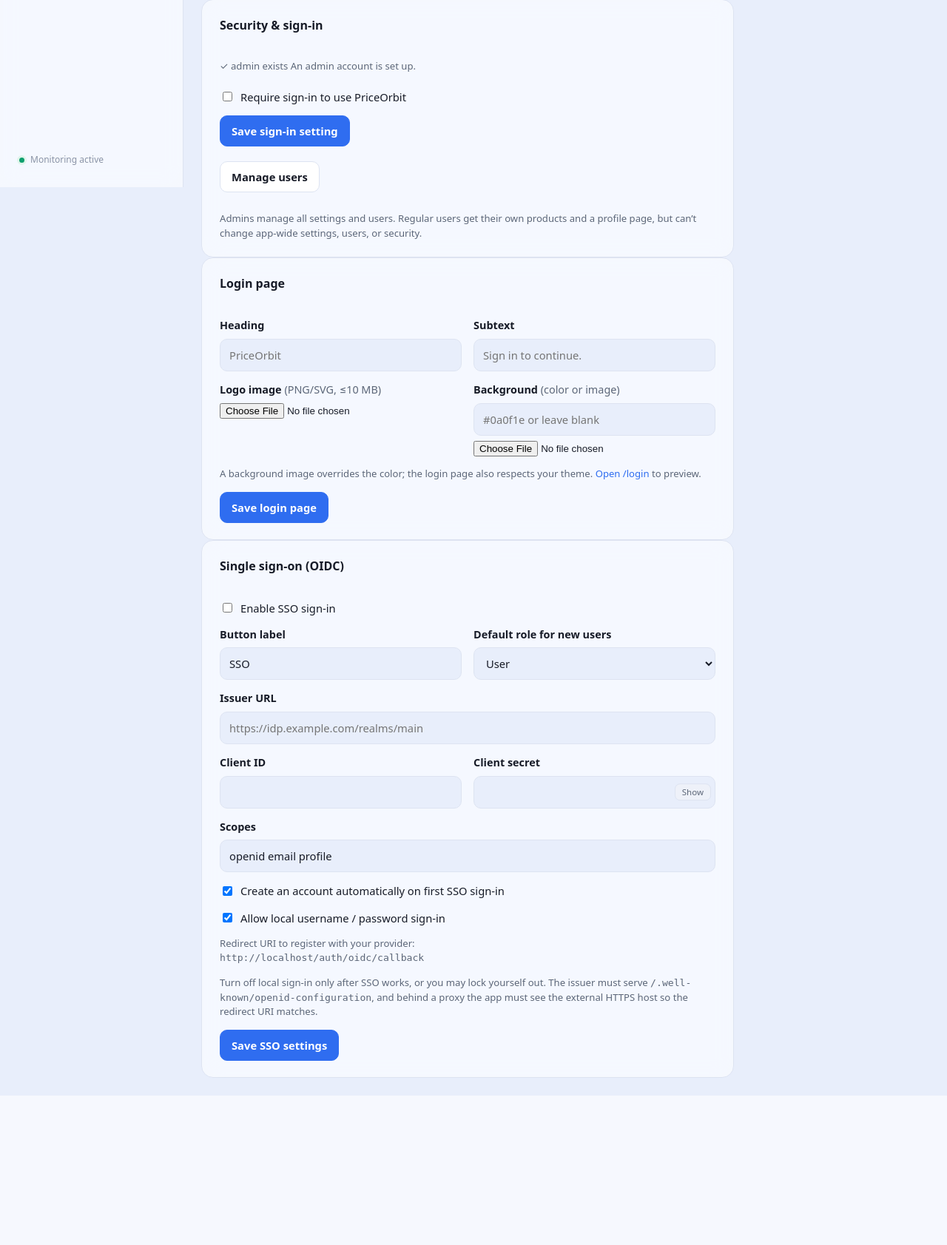
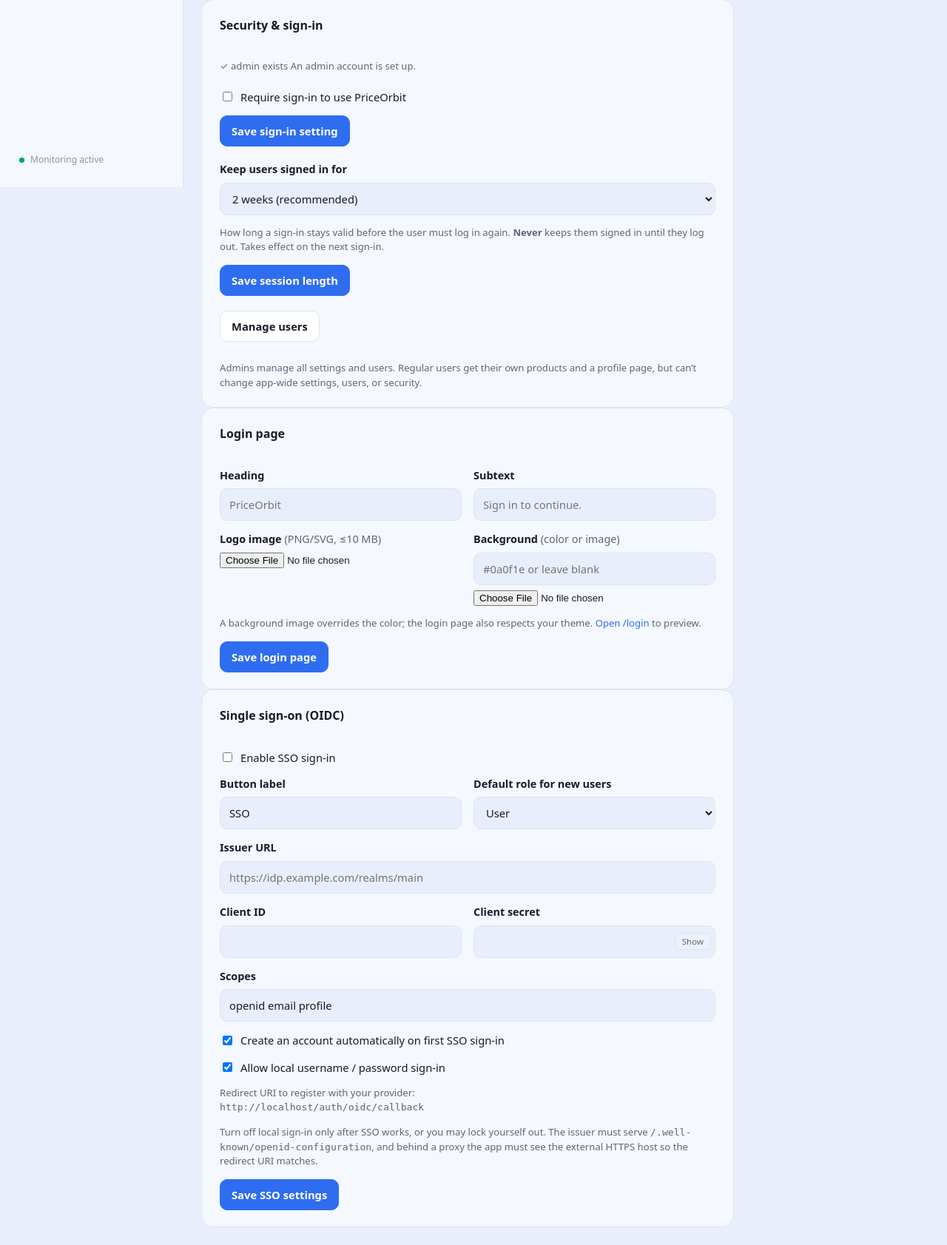
Before and after one commit to fluxden/PriceOrbit, a FastAPI app: page /admin in a window 1280 px wide. Shown: the part 547-2230 px from the top of the page at 74% size. Before the commit the page ends 2028 px from the top, so only its background shows below. Run offline with FastAPI, Linux system fonts and the light colour scheme; tables that the repository leaves empty hold one stand-in row (values such as "Sample post"); data that the repository does not hold is empty; parts of the project's set-up code (start-up, migrations or seed data) failed here and were passed over.

Commit message:
added session limit

```diff
--- a/app/services/audit.py
+++ b/app/services/audit.py
@@ -13,6 +13,7 @@ LABELS = {
     "admin.created": "Admin account created",
     "login.enabled": "Login requirement enabled",
     "login.disabled": "Login requirement disabled",
+    "session.lifetime_changed": "Session length changed",
     "user.created": "User created",
     "user.role_changed": "Role changed",
     "user.activated": "User enabled",
--- a/app/web/routes.py
+++ b/app/web/routes.py
@@ -10,6 +10,7 @@ from urllib.parse import quote, urlencode, urlparse
 import logging
 import os
 import secrets
+import time
 
 from fastapi import APIRouter, Depends, File, Form, Query, Request, UploadFile
 from fastapi.responses import HTMLResponse, JSONResponse, PlainTextResponse, RedirectResponse
@@ -46,6 +47,12 @@ from app.services.product_detail import (
 
 BASE_DIR = Path(__file__).resolve().parent
 templates = Jinja2Templates(directory=str(BASE_DIR / "templates"))
+
+# Cache-busting token for static CSS/JS. Recomputed each process start, so a
+# redeploy/restart forces browsers (and any caching reverse proxy) to fetch the
+# new files instead of serving stale assets against freshly-rendered HTML — the
+# cause of "new bubble markup, dead old dropdown JS" after an upgrade.
+_ASSET_V = str(int(time.time()))
 
 
 @pass_context
@@ -197,7 +204,8 @@ def _base_context(request: Request, active: str) -> dict:
     return {"request": request, "app_name": settings.app_name, "active": active,
             "nav_items": nav, "theme_style": theme_style, "theme_base": theme_base,
             "current_user": cur_user, "login_enabled": login_on, "time_format": time_format,
-            "timezone": tz_name, "date_format": date_format, "bubble": bubble}
+            "timezone": tz_name, "date_format": date_format, "bubble": bubble,
+            "asset_v": _ASSET_V}
 
 
 def _sorted(rows: list, sort: str) -> list:
@@ -918,7 +926,7 @@ def test_alert(account_id: int, db: Session = Depends(get_db)):
 # ----------------------------- Placeholders -----------------------------
 
 @router.post("/settings/security/admin")
-def create_admin(db: Session = Depends(get_db), username: str = Form(""),
+def create_admin(request: Request, db: Session = Depends(get_db), username: str = Form(""),
                  password: str = Form(""), confirm: str = Form("")):
     if auth.admin_exists(db):
         return RedirectResponse("/admin?error=An+admin+already+exists", status_code=303)
@@ -931,9 +939,17 @@ def create_admin(db: Session = Depends(get_db), username: str = Form(""),
         return RedirectResponse("/admin?error=Passwords+do+not+match", status_code=303)
     if auth.get_user_by_username(db, username):
         return RedirectResponse("/admin?error=That+username+is+taken", status_code=303)
-    auth.create_user(db, username, password, role="admin")
+    admin = auth.create_user(db, username, password, role="admin")
     audit.log(db, "admin.created", actor="system", detail=f"username={username}")
-    return RedirectResponse("/admin?msg=Admin+created.+You+can+now+enable+login.", status_code=303)
+    # The app now has an account to protect, so turn sign-in on and send the
+    # user straight to the login page. Previously this left login disabled and
+    # stayed on /admin, so to the user "nothing happened". Existing single-user
+    # products are claimed by this first admin (same as the manual toggle).
+    settings_store.set_values(db, {"login_enabled": "1"})
+    db.execute(update(Product).where(Product.user_id.is_(None)).values(user_id=admin.id))
+    db.commit()
+    _audit(request, db, "login.enabled", detail="auto-enabled on first admin")
+    return RedirectResponse("/login", status_code=303)
 
 
 @router.post("/settings/security/login")
@@ -953,6 +969,33 @@ def toggle_login(request: Request, db: Session = Depends(get_db), login_enabled:
     _audit(request, db, "login.enabled" if enabling else "login.disabled")
     state = "enabled" if enabling else "disabled"
     return RedirectResponse(f"/admin?msg=Login+{state}", status_code=303)
+
+
+# Custom-length units offered in the dropdown, in seconds.
+_SESSION_UNITS = {"minutes": 60, "hours": 3600, "days": 86400}
+
+
+@router.post("/settings/security/session")
+def save_session_lifetime(request: Request, db: Session = Depends(get_db),
+                          session_lifetime: str = Form("1209600"),
+                          custom_value: str = Form(""), custom_unit: str = Form("hours")):
+    """Persist how long a sign-in stays valid. Applies to sessions created after."""
+    if session_lifetime == "custom":
+        try:
+            n = int(custom_value)
+        except (TypeError, ValueError):
+            n = 0
+        if n < 1:
+            return RedirectResponse("/admin?error=Enter+a+custom+length+of+at+least+1", status_code=303)
+        secs = n * _SESSION_UNITS.get(custom_unit, 3600)
+    else:
+        try:
+            secs = max(int(session_lifetime), 0)   # 0 = never
+        except (TypeError, ValueError):
+            secs = auth.SESSION_MAX_AGE
+    settings_store.set_values(db, {"session_lifetime": str(secs)})
+    _audit(request, db, "session.lifetime_changed", detail=("never" if secs == 0 else f"{secs}s"))
+    return RedirectResponse("/admin?msg=Session+length+saved", status_code=303)
 
 
 @router.post("/settings/security/oidc")
@@ -1058,7 +1101,7 @@ def _login_context(request: Request, db: Session, **extra) -> dict:
         "allow_local_login": cfg.get("allow_local_login", "1") == "1",
         "oidc_enabled": cfg.get("oidc_enabled", "0") == "1",
         "oidc_provider_name": cfg.get("oidc_provider_name") or "SSO",
-        "next": "/", "error": None,
+        "next": "/", "error": None, "asset_v": _ASSET_V,
     }
     ctx.update(extra)
     return ctx
@@ -1088,8 +1131,7 @@ def login_submit(request: Request, db: Session = Depends(get_db), username: str
     db.commit()
     audit.log(db, "login.success", actor=user.username, ip=_client_ip(request))
     resp = RedirectResponse(target, status_code=303)
-    resp.set_cookie(auth.SESSION_COOKIE, auth.sign_session({"uid": user.id, "role": user.role}),
-                    max_age=auth.SESSION_MAX_AGE, httponly=True, samesite="lax")
+    auth.issue_session_cookie(resp, db, user)
     return resp
 
 
@@ -1183,8 +1225,7 @@ def oidc_callback(request: Request, db: Session = Depends(get_db),
     db.commit()
     audit.log(db, "login.success", actor=user.username, detail="via SSO", ip=_client_ip(request))
     resp = RedirectResponse(_safe_next(data.get("next", "/")), status_code=303)
-    resp.set_cookie(auth.SESSION_COOKIE, auth.sign_session({"uid": user.id, "role": user.role}),
-                    max_age=auth.SESSION_MAX_AGE, httponly=True, samesite="lax")
+    auth.issue_session_cookie(resp, db, user)
     resp.delete_cookie(OIDC_COOKIE)
     return resp
 
@@ -1530,10 +1571,27 @@ def settings_page(request: Request, db: Session = Depends(get_db),
     return templates.TemplateResponse(request, "settings.html", ctx)
 
 
+def _session_custom_fields(secs: int) -> tuple[int, str]:
+    """Pick the friendliest whole-number (value, unit) for a custom lifetime."""
+    if secs % 86400 == 0:
+        return secs // 86400, "days"
+    if secs % 3600 == 0:
+        return secs // 3600, "hours"
+    return max(secs // 60, 1), "minutes"
+
+
 @router.get("/admin", response_class=HTMLResponse)
 def admin_page(request: Request, db: Session = Depends(get_db),
                msg: str | None = None, error: str | None = None):
     cfg = settings_store.get_public(db)
+    # Decide whether the stored lifetime matches a preset or needs the custom row.
+    preset_vals = {v for v, _ in settings_store.SESSION_LIFETIMES}
+    cur_secs = cfg.get("session_lifetime", "1209600")
+    session_is_custom = cur_secs not in preset_vals
+    try:
+        custom_value, custom_unit = _session_custom_fields(int(cur_secs))
+    except (TypeError, ValueError):
+        custom_value, custom_unit = 24, "hours"
     ctx = _base_context(request, "admin")
     ctx.update({
         "cfg": cfg,
@@ -1541,6 +1599,9 @@ def admin_page(request: Request, db: Session = Depends(get_db),
         "admin_exists": auth.admin_exists(db),
         "login_locked": settings_store.login_type_override(db),
         "current_user": auth.current_user(request, db),
+        "session_lifetimes": settings_store.SESSION_LIFETIMES,
+        "session_is_custom": session_is_custom,
+        "session_custom_value": custom_value, "session_custom_unit": custom_unit,
         "flash_msg": msg, "flash_error": error,
     })
     return templates.TemplateResponse(request, "admin.html", ctx)
--- a/app/web/templates/admin.html
+++ b/app/web/templates/admin.html
@@ -60,6 +60,31 @@ DB_PASSWORD=your-password</pre>
     <label class="check"><input type="checkbox" name="login_enabled" value="1" {{ 'checked' if cfg.login_enabled == '1' }} {{ 'disabled' if login_locked }} /> Require sign-in to use PriceOrbit</label>
     <div class="form-actions"><button class="btn btn--primary" type="submit" {{ 'disabled' if login_locked }}>Save sign-in setting</button></div>
   </form>
+  <form method="post" action="/settings/security/session" class="stack">
+    <div class="field">
+      <label>Keep users signed in for</label>
+      <select name="session_lifetime" id="session_lifetime"
+              onchange="document.getElementById('session_custom').style.display = this.value === 'custom' ? '' : 'none';">
+        {% for val, lbl in session_lifetimes %}
+        <option value="{{ val }}" {{ 'selected' if not session_is_custom and cfg.session_lifetime == val }}>{{ lbl }}</option>
+        {% endfor %}
+        <option value="custom" {{ 'selected' if session_is_custom }}>Custom…</option>
+      </select>
+    </div>
+    <div class="field" id="session_custom" style="{{ '' if session_is_custom else 'display:none' }}">
+      <label>Custom length</label>
+      <div class="detail-grid">
+        <input type="number" name="custom_value" min="1" value="{{ session_custom_value }}" placeholder="e.g. 12" />
+        <select name="custom_unit">
+          <option value="minutes" {{ 'selected' if session_custom_unit == 'minutes' }}>Minutes</option>
+          <option value="hours" {{ 'selected' if session_custom_unit == 'hours' }}>Hours</option>
+          <option value="days" {{ 'selected' if session_custom_unit == 'days' }}>Days</option>
+        </select>
+      </div>
+    </div>
+    <p class="field__hint">How long a sign-in stays valid before the user must log in again. <strong>Never</strong> keeps them signed in until they log out. Takes effect on the next sign-in.</p>
+    <div class="form-actions"><button class="btn btn--primary" type="submit">Save session length</button></div>
+  </form>
   <div class="backup-row">
     <a class="btn" href="/users">Manage users</a>
   </div>
--- a/app/web/templates/base.html
+++ b/app/web/templates/base.html
@@ -5,7 +5,7 @@
   <meta name="viewport" content="width=device-width, initial-scale=1" />
   <title>{% block title %}{{ app_name }}{% endblock %}</title>
   <link rel="icon" href="/static/img/logo.svg" type="image/svg+xml" />
-  <link rel="stylesheet" href="/static/css/app.css" />
+  <link rel="stylesheet" href="/static/css/app.css?v={{ asset_v }}" />
   {% if theme_style %}<style id="theme-overrides">:root{ {{ theme_style }} } html[data-theme="dark"]{ {{ theme_style }} }</style>{% endif %}
   <script>
     /* Set theme before paint to avoid a flash. */
@@ -115,6 +115,6 @@
   </div>
 </div>
 
-<script src="/static/js/app.js" defer></script>
+<script src="/static/js/app.js?v={{ asset_v }}" defer></script>
 </body>
 </html>
--- a/app/web/templates/login.html
+++ b/app/web/templates/login.html
@@ -5,7 +5,7 @@
   <meta name="viewport" content="width=device-width, initial-scale=1" />
   <title>Sign in · {{ app_name }}</title>
   <link rel="icon" href="/static/img/logo.svg" type="image/svg+xml" />
-  <link rel="stylesheet" href="/static/css/app.css" />
+  <link rel="stylesheet" href="/static/css/app.css?v={{ asset_v }}" />
   {% if theme_style %}<style>:root{ {{ theme_style }} } html[data-theme="dark"]{ {{ theme_style }} }</style>{% endif %}
   <script>
     (function () {
```
Also changed, not shown: ENVIRONMENT.md (+6 -6 lines), app/services/auth.py (+48 -5 lines), app/services/settings_store.py (+16 -0 lines), README.md.
